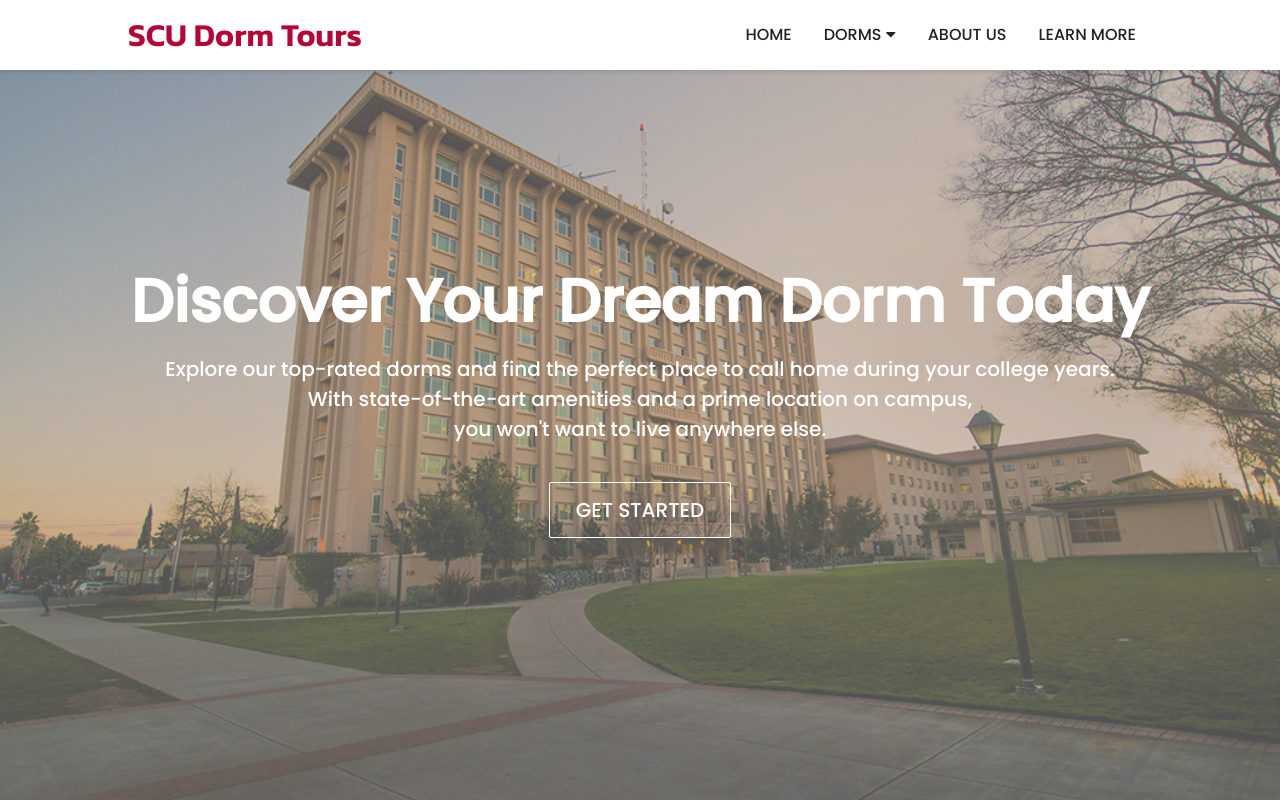
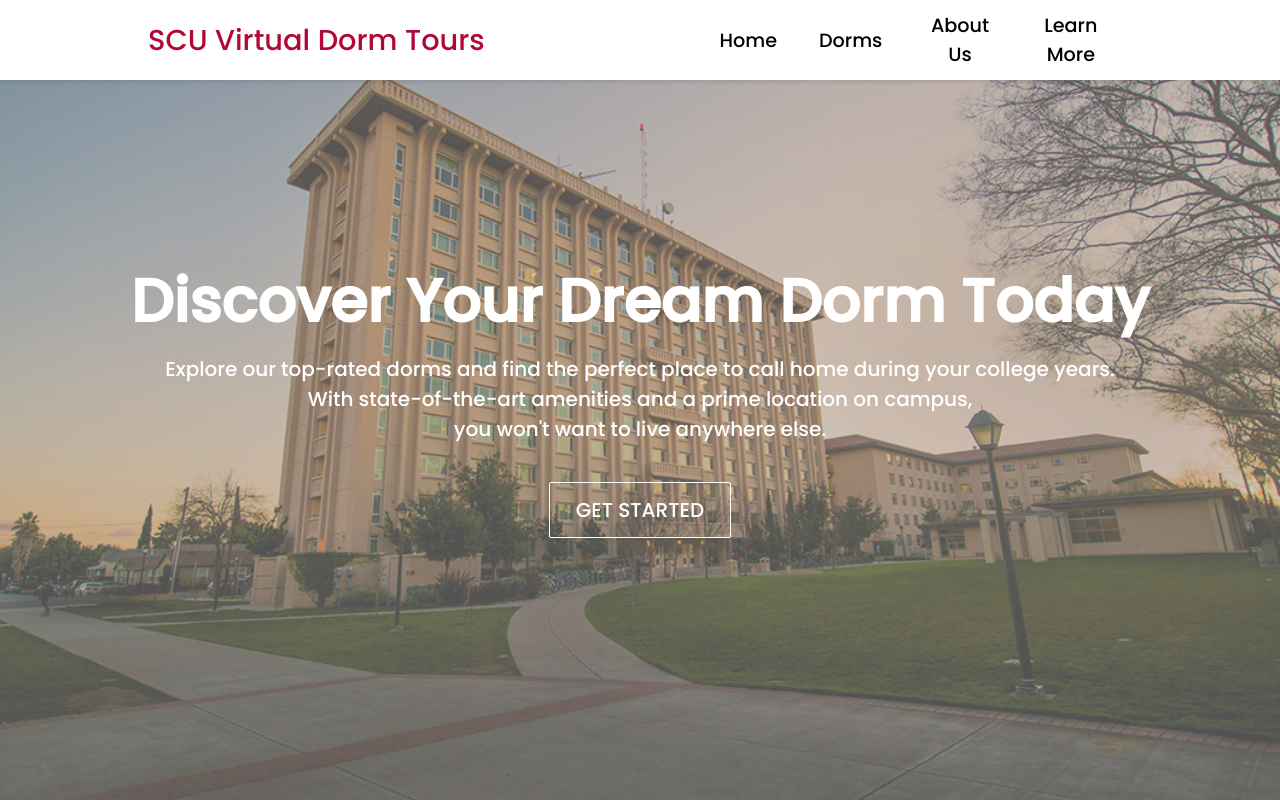
Before and after one commit to kianxm/dorm-tours, a React (Create React App) app: page / in a window 1280 px wide. Shown: the top 800 px of the page. Built offline with nearby package versions, Linux system fonts and the light colour scheme.

Commit message:
new nav bar

```diff
--- a/src/App.js
+++ b/src/App.js
@@ -4,13 +4,14 @@
 import Home from './pages/Home'
 import Dorm from './pages/Dorm';
 import Navbar from './components/Navbar/Navbar';
+import Navbar2 from './components/Navbar/Navbar2'
 import NotFound from './pages/NotFound';
 
 function App() {
   return (
     <>
       <Router>
-        <Navbar />
+        <Navbar2 />
         <Routes>
           <Route path='/' element={<Home />} />
           <Route path='dorms/:name' element={<Dorm />}/>
--- a/src/components/HeroSection/HeroSection.css
+++ b/src/components/HeroSection/HeroSection.css
@@ -1,11 +1,11 @@
-video {
+/* video {
   object-fit: cover;
   width: 100%;
   height: 100%;
   position: fixed;
   z-index: -1;
   opacity: 60%;
-}
+} */
 
 .hero-image {
   object-fit: cover;
--- /dev/null
+++ b/src/components/Navbar/Navbar2.css
@@ -0,0 +1,167 @@
+:root {
+    --main-color: rgb(179, 7, 56);
+    --text-color: #222222;
+    --background-color: #fff;
+}
+
+.navbar {
+    /* background: linear-gradient(90deg, rgb(28, 27, 27) 0%, rgb(26, 23, 23) 100%); */
+    background: #fff;
+    height: 80px;
+    display: flex;
+    justify-content: center;
+    align-items: center;
+    font-size: 1.2rem;
+    position: fixed;
+    top: 0;
+    z-index: 999;
+    box-shadow: 0 2px 4px rgba(0,0,0,0.1);
+  }
+
+  .navbar-container {
+    display: flex;
+    justify-content: center;
+    align-items: center;
+    height: 80px;
+    max-width: 1500px;
+  }
+
+  .navbar-logo {
+    color: var(--main-color);
+    justify-self: start;
+    margin-left: 20px;
+    cursor: pointer;
+    text-decoration: none;
+    font-size: 1.8rem;
+    display: flex;
+    align-items: center;
+    width: 100%;
+  }
+
+  /* .fa-typo3 {
+    margin-left: 0.5rem;
+    font-size: 1.8rem;
+  } */
+
+  .nav-menu {
+    display: grid;
+    grid-template-columns: repeat(4, auto);
+    grid-gap: 10px;
+    list-style: none;
+    text-align: center;
+    width: 60vw;
+    justify-content: end;
+    margin-right: 2rem;
+  }
+
+  .nav-item {
+    height: 80px;
+  }
+
+  .nav-links {
+    color: black;
+    display: flex;
+    align-items: center;
+    text-decoration: none;
+    padding: 0.5rem 1rem;
+    height: 100%;
+  }
+
+  .nav-links:hover {
+    border-bottom: 4px solid var(--main-color);
+    transition: all 0.2s ease-out;
+  }
+
+  .fa-bars {
+    color: black;
+  }
+
+  .nav-links-mobile {
+    display: none;
+  }
+
+  .menu-icon {
+    display: none;
+  }
+
+  @media screen and (max-width: 960px) {
+    .NavbarItems {
+      position: relative;
+    }
+
+    .nav-menu {
+      display: flex;
+      flex-direction: column;
+      width: 100%;
+      height: 90vh;
+      position: absolute;
+      top: 80px;
+      left: -100%;
+      opacity: 1;
+      transition: all 0.5s ease;
+    }
+
+    .nav-menu.active {
+      background: #242222;
+      left: 0;
+      opacity: 1;
+      transition: all 0.5s ease;
+      z-index: 1;
+    }
+
+    .nav-links {
+      text-align: center;
+      padding: 2rem;
+      width: 100%;
+      display: table;
+    }
+
+    .nav-links:hover {
+      background-color: #fff;
+      color: #242424;
+      border-radius: 0;
+    }
+
+    .navbar-logo {
+      position: absolute;
+      top: 0;
+      left: 0;
+      transform: translate(25%, 50%);
+    }
+
+    .menu-icon {
+      display: block;
+      position: absolute;
+      top: 0;
+      right: 0;
+      transform: translate(-100%, 60%);
+      font-size: 1.8rem;
+      cursor: pointer;
+    }
+
+    .fa-times {
+      color: #fff;
+      font-size: 2rem;
+    }
+
+    .nav-links-mobile {
+      display: block;
+      text-align: center;
+      margin: 2rem auto;
+      border-radius: 4px;
+      width: 80%;
+      text-decoration: none;
+      font-size: 1.5rem;
+      background-color: transparent;
+      color: #fff;
+      padding: 14px 20px;
+      border: 1px solid #fff;
+      transition: all 0.3s ease-out;
+    }
+
+    .nav-links-mobile:hover {
+      background: #fff;
+      color: #242424;
+      transition: 250ms;
+    }
+  }
--- /dev/null
+++ b/src/components/Navbar/Navbar2.js
@@ -0,0 +1,80 @@
+import React, { useState, useEffect } from 'react';
+import { Button } from '../Button/Button';
+import { Link } from 'react-router-dom';
+import './Navbar2.css';
+
+function Navbar() {
+  const [click, setClick] = useState(false);
+  const [button, setButton] = useState(true);
+
+  const handleClick = () => setClick(!click);
+  const closeMobileMenu = () => setClick(false);
+
+  const showButton = () => {
+    if (window.innerWidth <= 960) {
+      setButton(false);
+    } else {
+      setButton(true);
+    }
+  };
+
+  useEffect(() => {
+    showButton();
+  }, []);
+
+  window.addEventListener('resize', showButton);
+
+  return (
+    <>
+      <nav className='navbar'>
+        <div className='navbar-container'>
+          <Link to='/' className='navbar-logo' onClick={closeMobileMenu}>
+            SCU Virtual Dorm Tours
+            {/* <i class='fab fa-typo3' /> */}
+          </Link>
+          <div className='menu-icon' onClick={handleClick}>
+            <i className={click ? 'fas fa-times' : 'fas fa-bars'} />
+          </div>
+          <ul className={click ? 'nav-menu active' : 'nav-menu'}>
+            <li className='nav-item'>
+              <Link to='/' className='nav-links' onClick={closeMobileMenu}>
+                Home
+              </Link>
+            </li>
+            <li className='nav-item'>
+              <Link
+                to='/dorms/graham-hall'
+                className='nav-links'
+                onClick={closeMobileMenu}
+              >
+                Dorms
+              </Link>
+            </li>
+            <li className='nav-item'>
+              <Link
+                to='/about-us'
+                className='nav-links'
+                onClick={closeMobileMenu}
+              >
+                About Us
+              </Link>
+            </li>
+
+            <li>
+              <Link
+                to='/learn-more'
+                className='nav-links'
+                onClick={closeMobileMenu}
+              >
+                Learn More
+              </Link>
+            </li>
+          </ul>
+          {/* {button && <Button buttonStyle='btn--outline'>Learn More</Button>} */}
+        </div>
+      </nav>
+    </>
+  );
+}
+
+export default Navbar;
```
Also changed, not shown: src/components/HeroSection/HeroSection.js (indentation only).
